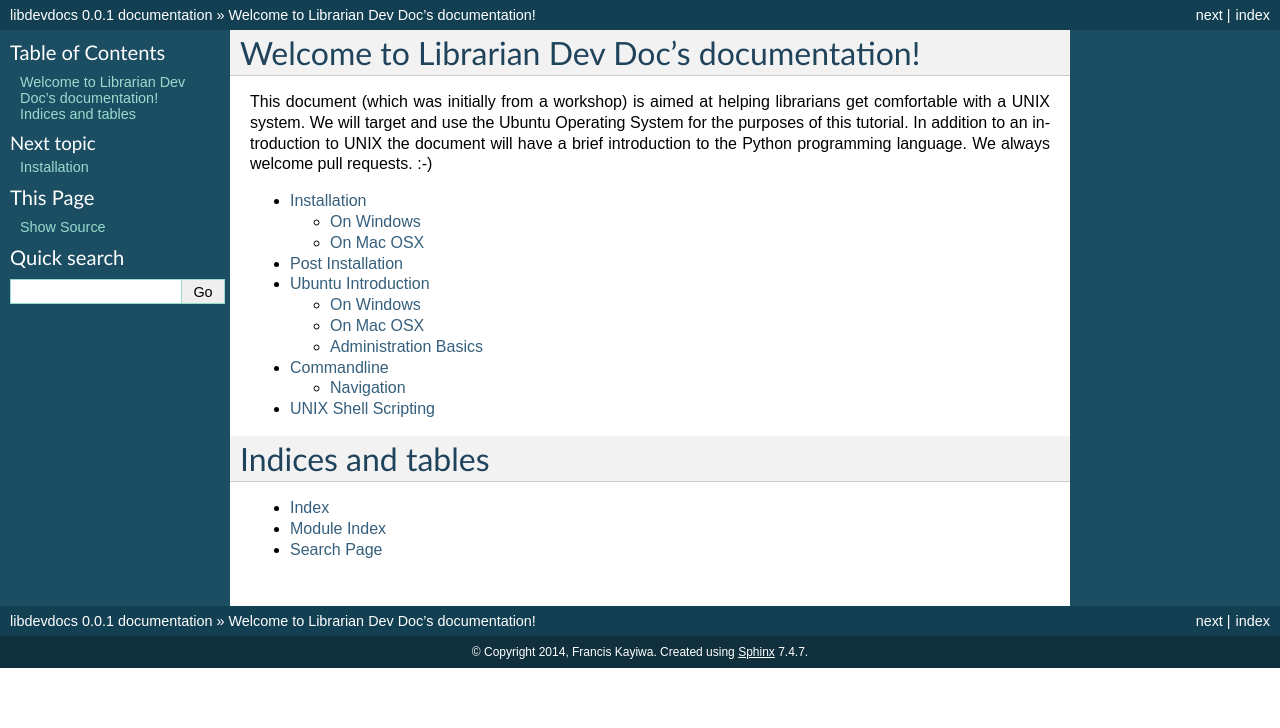
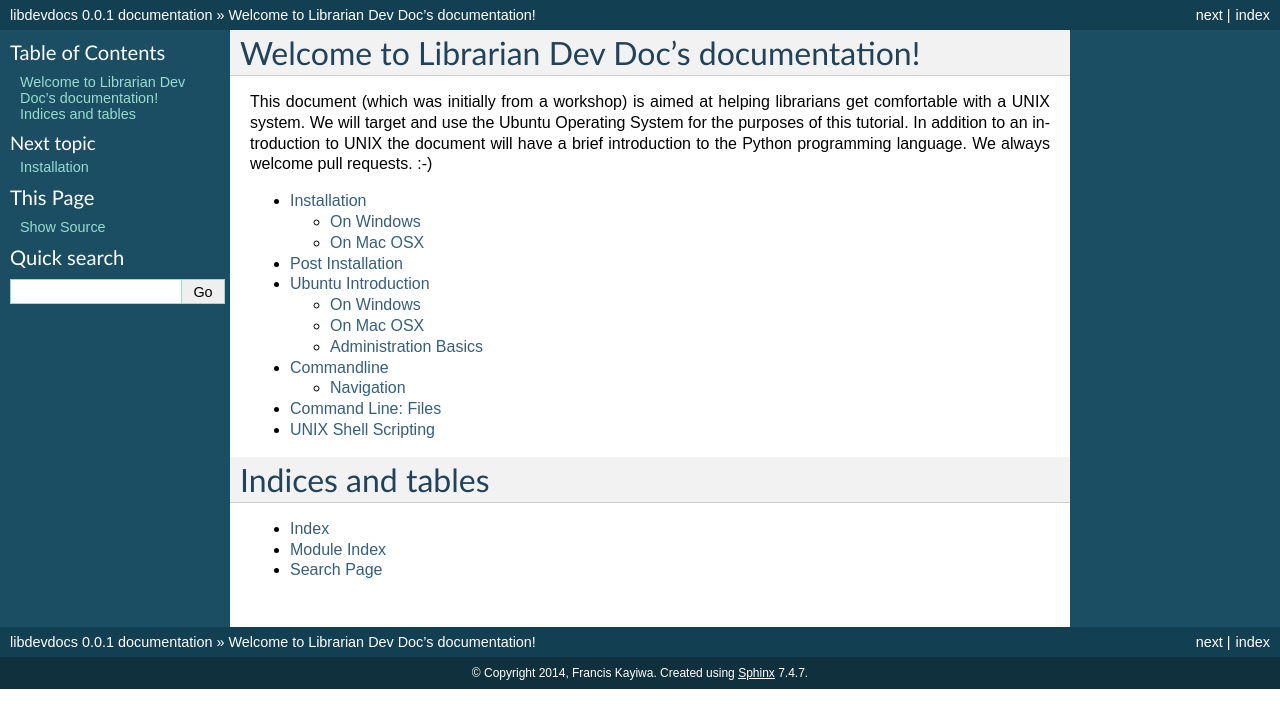
Before and after one commit to kayiwa/libdevdocs, a Sphinx documentation site: the page built from source/index.rst, in a window 1280 px wide. Shown: the top 728 px of the page. Built offline with Sphinx 7.4.7, drawn with Linux system fonts in a browser that asks for light colours.

Commit message:
filesystem setup

```diff
--- /dev/null
+++ b/source/commandlinefiles.rst
@@ -0,0 +1,2 @@
+Command Line: Files
+===================
--- a/source/index.rst
+++ b/source/index.rst
@@ -9,6 +9,7 @@ This document (which was initially from a workshop) is aimed at helping libraria
    intro
    ubuntuintro
    commandline
+   commandlinefiles
    shell
 
 
```
